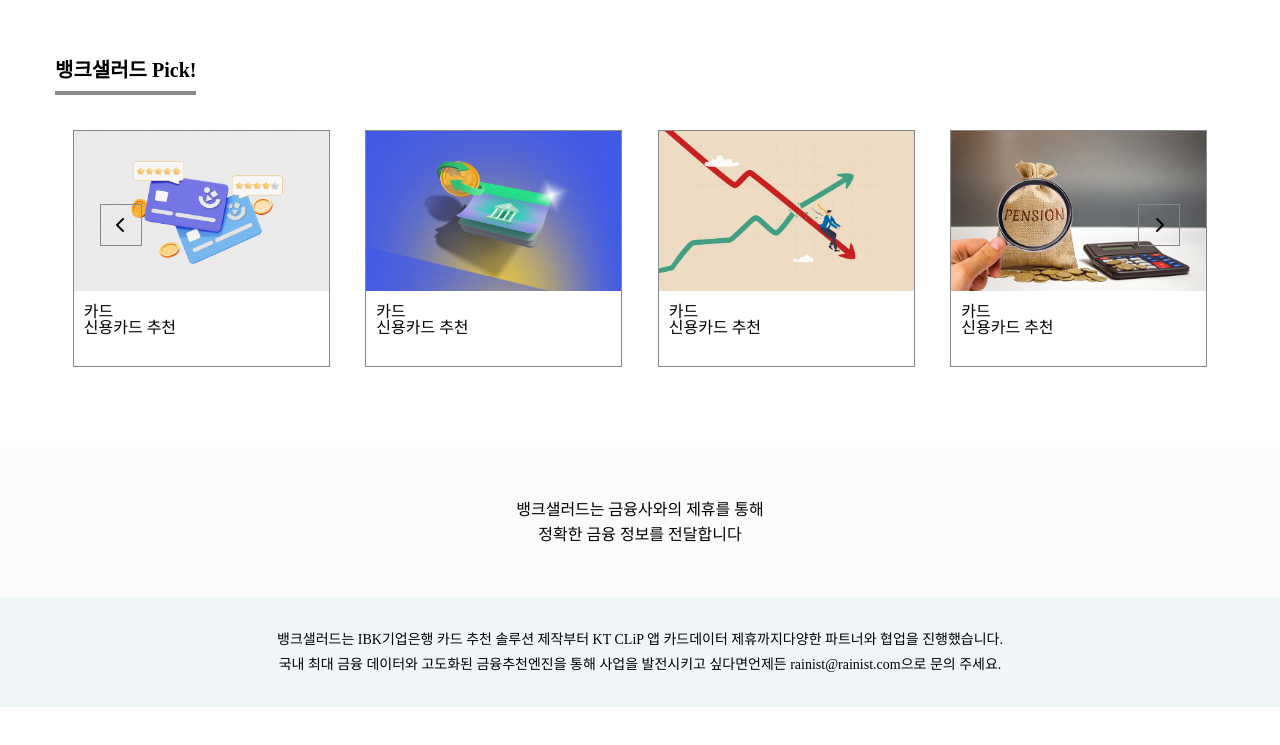
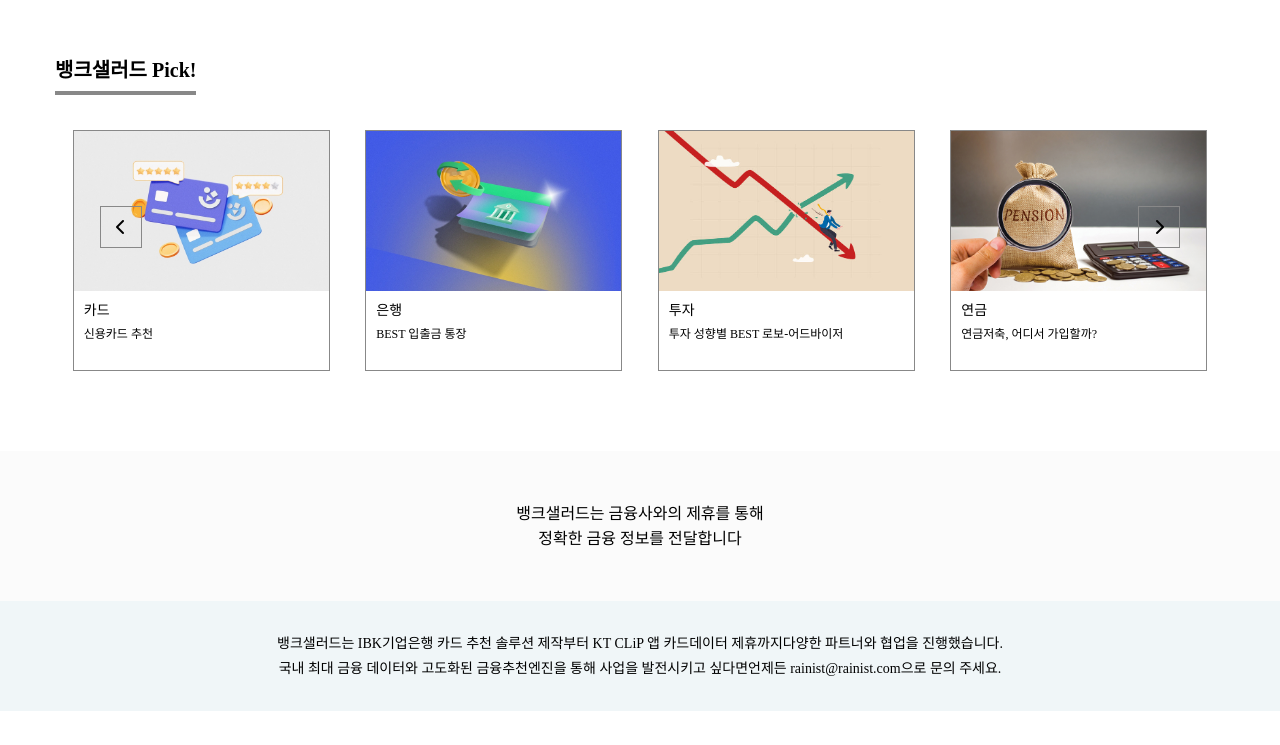
Before and after one commit to jungminmin00/banksalad_p, a website built with Parcel: page index.html in a window 1280 px wide. Shown: the part 1400-2145 px from the top of the page. Built offline with nearby package versions, Linux system fonts and the light colour scheme; files whose address does not match are found by name.

Commit message:
box04-gallery애니메이션 완료

```diff
--- a/index.html
+++ b/index.html
@@ -193,8 +193,8 @@
                   <img src="./images/box04_02.png" alt="이미지">
                   <figcaption>
                     <dl>
-                      <dt>카드</dt>
-                      <dd>신용카드 추천</dd>
+                      <dt>은행</dt>
+                      <dd>BEST 입출금 통장</dd>
                     </dl>
                   </figcaption>
                 </figure>
@@ -205,8 +205,8 @@
                   <img src="./images/box04_03.jpg" alt="이미지">
                   <figcaption>
                     <dl>
-                      <dt>카드</dt>
-                      <dd>신용카드 추천</dd>
+                      <dt>투자</dt>
+                      <dd>투자 성향별 BEST 로보-어드바이저</dd>
                     </dl>
                   </figcaption>
                 </figure>
@@ -217,8 +217,8 @@
                   <img src="./images/box04_04.jpg" alt="이미지">
                   <figcaption>
                     <dl>
-                      <dt>카드</dt>
-                      <dd>신용카드 추천</dd>
+                      <dt>연금</dt>
+                      <dd>연금저축, 어디서 가입할까?</dd>
                     </dl>
                   </figcaption>
                 </figure>
@@ -229,8 +229,8 @@
                   <img src="./images/box04_05.jpg" alt="이미지">
                   <figcaption>
                     <dl>
-                      <dt>카드</dt>
-                      <dd>신용카드 추천</dd>
+                      <dt>핀테크</dt>
+                      <dd>케이뱅크 VS 카카오뱅크 비교분석</dd>
                     </dl>
                   </figcaption>
                 </figure>
@@ -241,8 +241,8 @@
                   <img src="./images/box04_06.png" alt="이미지">
                   <figcaption>
                     <dl>
-                      <dt>카드</dt>
-                      <dd>신용카드 추천</dd>
+                      <dt>매거진</dt>
+                      <dd>나만을 위한 내 돈 관리 앱!</dd>
                     </dl>
                   </figcaption>
                 </figure>
--- a/js/main.js
+++ b/js/main.js
@@ -1,5 +1,7 @@
 import $ from "jquery";
+
 $(function(){
+
     // header nav
     $('header nav').on('mouseenter', function(){
         $('header ul>li>ul').css('display', 'inline-block');
@@ -14,7 +16,25 @@ $(function(){
         return false;
     });
 
+    // box04 - gallery
+    // 버튼 클릭시 애니로 돌아가게 만들기
+    let liWidth = $('#box04 .all>li').width();
+    $('#box04 .all').css('margin-left','-='+liWidth+'px');  // 준비하고 시작해야 함
+    $('#box04 .all>li:last').prependTo('#box04 .all');
+    $('.prev').on('click', function(){
+        $('#box04 .all').animate({marginLeft:'-='+liWidth+'px'}, function(){
+            $('#box04 .all>li:first').appendTo('#box04 .all');
+            $('#box04 .all').css('margin-left', '-'+liWidth+'px');
+        });
+    });
+    $('.next').on('click', function(){
+        $('#box04 .all').animate({marginLeft:'+='+liWidth+'px'}, function(){
+            $('#box04 .all>li:last').prependTo('#box04 .all');
+            $('#box04 .all').css('margin-left', '-'+liWidth+'px');
+        });
+    });
 
-    // box01 - gallery
 
-})
+
+//
+});
--- a/scss/content.scss
+++ b/scss/content.scss
@@ -200,6 +200,11 @@ article{
                                 >dl{
                                     margin-left: $basic;
                                     margin-bottom: $basic*3;
+                                    dt{
+                                        font-size: $middle;
+                                        margin-bottom: $basic;
+                                    }
+                                    dd{font-size: $small;}
                                 }
                             }
                         }
```
